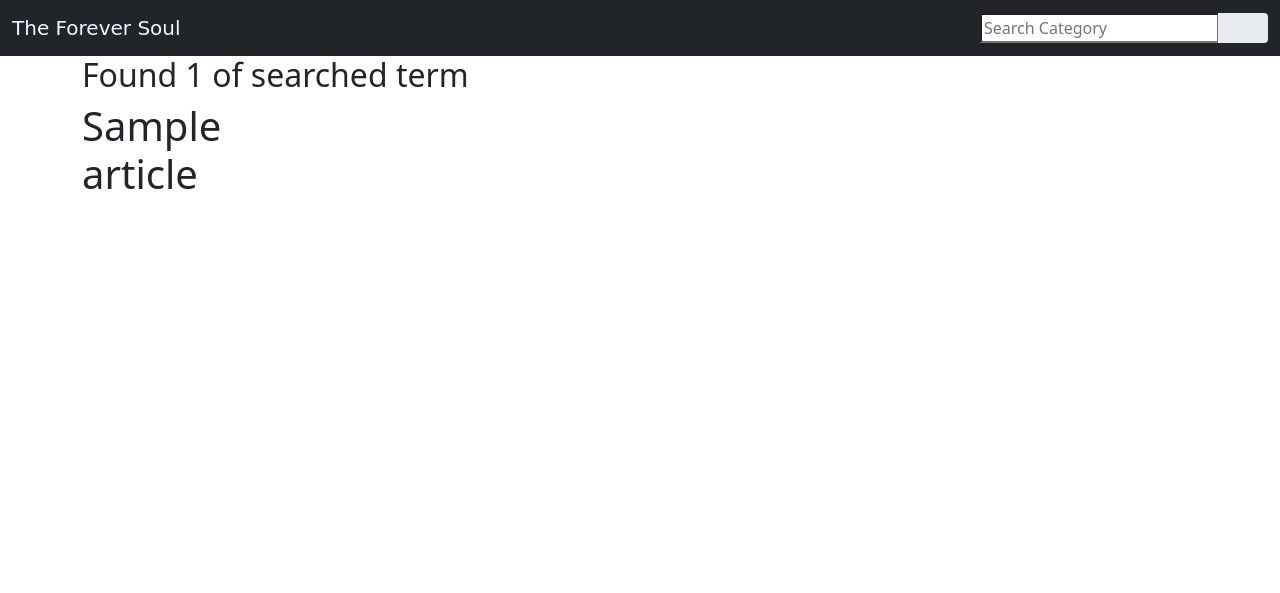
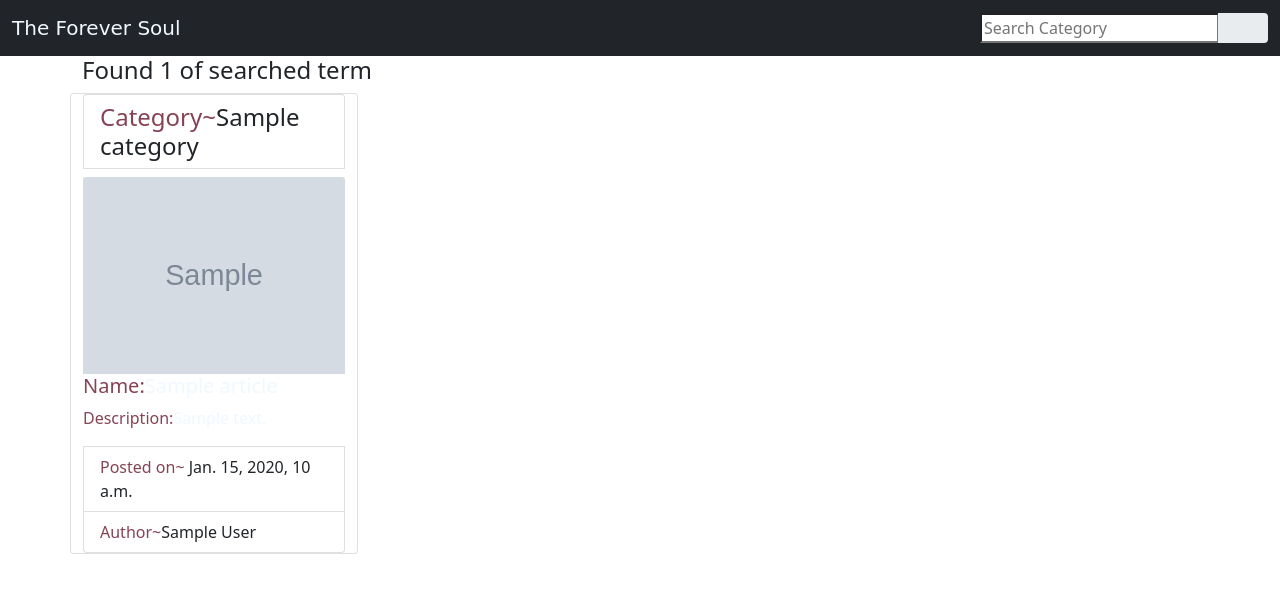
Before and after one commit to Joseph-Wairimu/gallery, a Django app: template gallery/templates/search.html in a window 1280 px wide. Shown: the top 593 px of the page. Run offline with Django 4.2, Linux system fonts and the light colour scheme; the template is opened without the code that fills it: most values are stand-ins (such as "Sample title", 1, 10 or a date in 2020); grey boxes marked "Sample" are stand-in pictures.

Commit message:
add image link

```diff
--- a/gallery/templates/search.html
+++ b/gallery/templates/search.html
@@ -4,9 +4,9 @@
 
   <div class="row">
     {% if articles%}
-      <h2>Found {{ articles|length }} of searched term {{message}}</h2>
+      <h4>Found {{ articles|length }} of searched term {{message}}</h4>
     {% else %}
-      <h2> Found 0 articles for the search term {{message}}</h2>
+      <h4> Found 0 articles for the search term {{message}}</h4>
     {% endif %}
 
   </div>
@@ -15,9 +15,23 @@
 
   {% if articles %}
     {% for article in articles %}
-      <div class="col-sm-6 col-md-3">
-          <h1>{{article.name}}</h1>
-      </div>
+    <div class="card  " style="width: 18rem;">
+
+        <h4 class="list-group-item"  > <span style="color: #874356;">Category~</span>{{article.category }}</h4>
+        <img src="{{article.image.url}}" class="card-img-top" alt="Image">
+
+        <h5 class="card-title" style="color: aliceblue;"> <span style="color: #874356;">Name:</span>{{ article.name }}</h5>
+        <p class="card-text" style="color: aliceblue; "> <span style="color: #874356;">Description:</span>{{article.description }}</p>
+
+
+        <li class="list-group-item" > <span style="color: #874356;">Posted on~</span> {{ article.date }}</li>
+        <li class="list-group-item"> <span style="color: #874356;">Author~</span>{{ article.author }} </li>
+
+
+
+
+</div>
+
     {% endfor %}
   {% endif %}
   </div>
```
Also changed, not shown: gallery/templates/home.html (+24 -4 lines).
